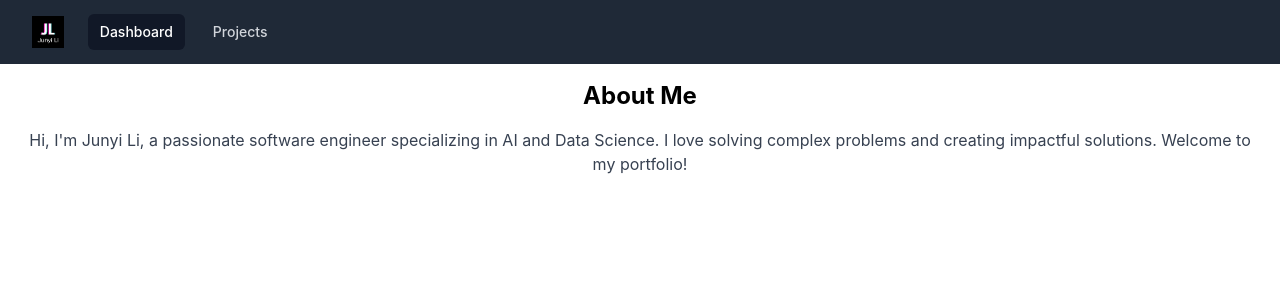
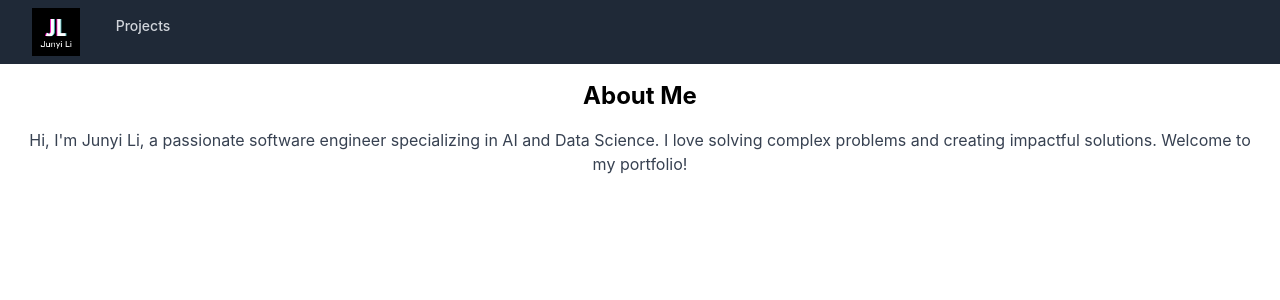
Before and after one commit to JunyiLi0/portfolio, a React (Create React App) app in the folder frontend/: page / in a window 1280 px wide. Shown: the top 300 px of the page. Built offline with nearby package versions, Linux system fonts and the light colour scheme; the HTML template or start-up script is replaced by a standard one.

Commit message:
add: made the logo clickable and remove home navtab

```diff
--- a/frontend/src/components/Navbar.js
+++ b/frontend/src/components/Navbar.js
@@ -49,17 +49,12 @@ export default function Navbar() {
           </div>
           <div className="flex flex-1 items-center justify-center sm:items-stretch sm:justify-start">
             <div className="flex flex-shrink-0 items-center">
-              <img className="h-8 w-auto" src={logo} alt="Logo" />
+              <a href="/">
+                <img className="h-12 w-auto" src={logo} alt="Logo" />
+              </a>
             </div>
             <div className="hidden sm:ml-6 sm:block">
               <div className="flex space-x-4">
-                <Link
-                  to="/"
-                  className="rounded-md bg-gray-900 px-3 py-2 text-sm font-medium text-white"
-                  aria-current="page"
-                >
-                  Dashboard
-                </Link>
                 <Link
                   to="/projects"
                   className="rounded-md px-3 py-2 text-sm font-medium text-gray-300 hover:bg-gray-700 hover:text-white"
@@ -75,13 +70,6 @@ export default function Navbar() {
       {/* Mobile menu */}
       <div className="sm:hidden" id="mobile-menu">
         <div className="space-y-1 px-2 pb-3 pt-2">
-          <a
-            href="#"
-            className="block rounded-md bg-gray-900 px-3 py-2 text-base font-medium text-white"
-            aria-current="page"
-          >
-            Dashboard
-          </a>
           <Link
             to="/projects"
             className="rounded-md px-3 py-2 text-sm font-medium text-gray-300 hover:bg-gray-700 hover:text-white"
```
Also changed, not shown: 2 other files (tests, documents, lock files or other folders).
